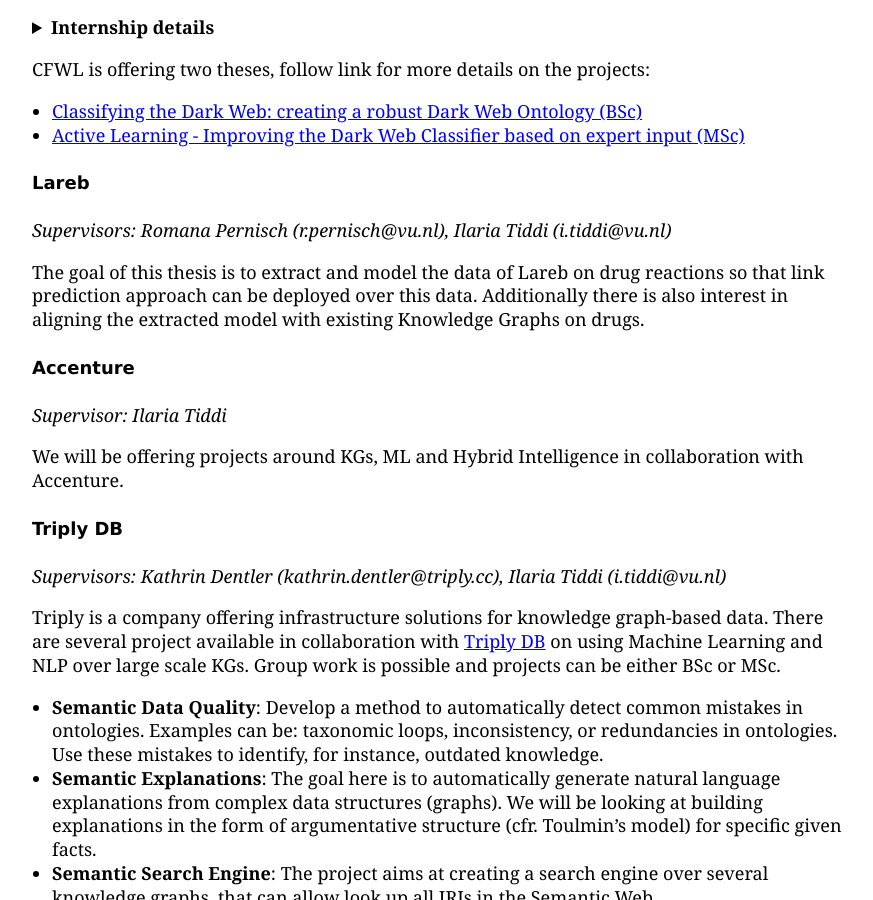
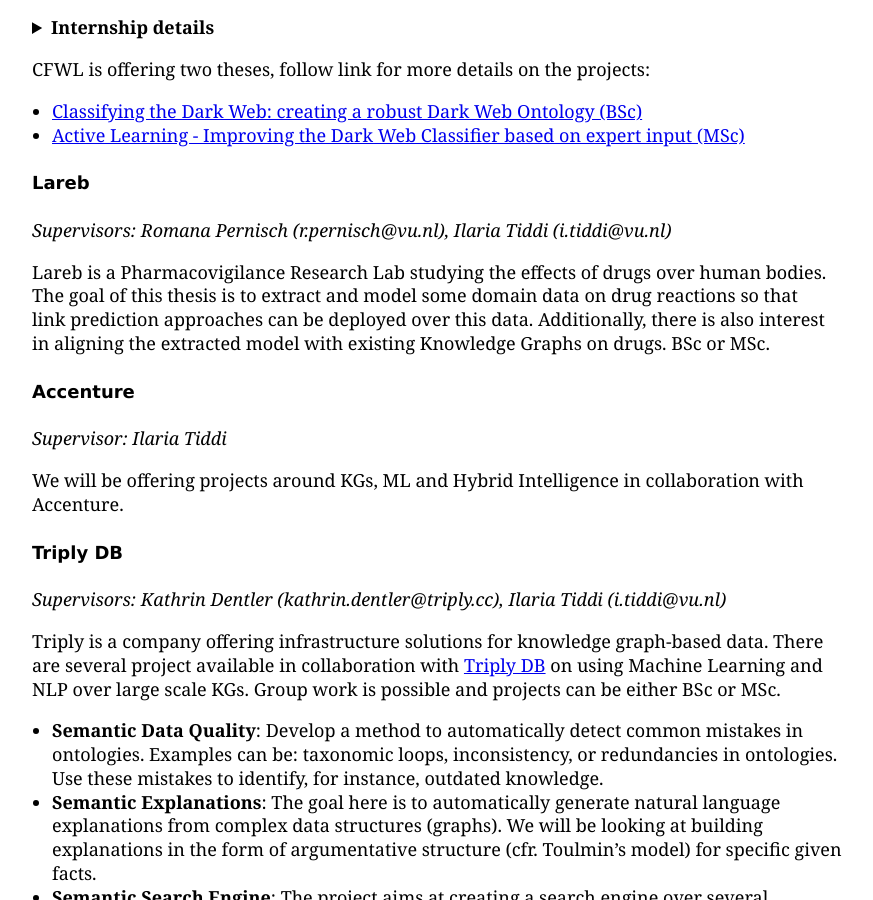
Before and after one commit to kai-vu/site, a Jekyll site: the page built from theses/index.md, in a window 1280 px wide and 900 px high, scrolled down 5684 px. Shown: the whole window, without its empty margins (208-1081 px from the left). Built offline with Jekyll 4.4.1, drawn with Linux system fonts in a browser that asks for light colours; our own code applies the rules of GitHub Pages for plain Markdown files.

Commit message:
Update index.md
lareb update

```diff
--- a/theses/index.md
+++ b/theses/index.md
@@ -168,7 +168,7 @@
 #### Lareb
 *Supervisors: Romana Pernisch (r.pernisch@vu.nl), Ilaria Tiddi (i.tiddi@vu.nl)*
 
-The goal of this thesis is to extract and model the data of Lareb on drug reactions so that link prediction approach can be deployed over this data. Additionally there is also interest in aligning the extracted model with existing Knowledge Graphs on drugs.
+Lareb is a Pharmacovigilance Research Lab studying the effects of drugs over human bodies. The goal of this thesis is to extract and model some domain data on drug reactions so that link prediction approaches can be deployed over this data. Additionally, there is also interest in aligning the extracted model with existing Knowledge Graphs on drugs. BSc or MSc.
 
 #### Accenture
 *Supervisor: Ilaria Tiddi*
```
